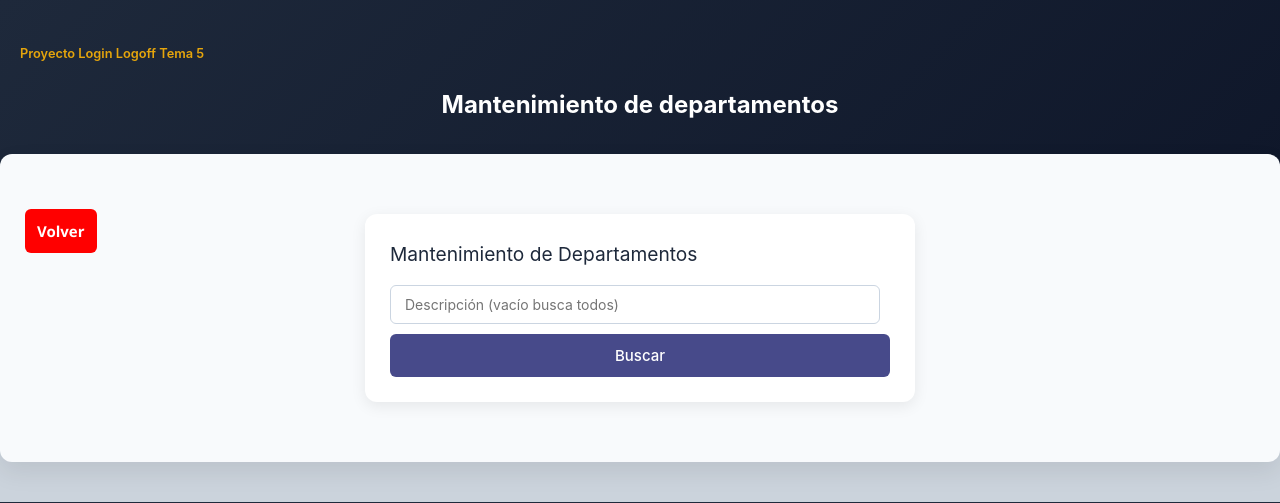
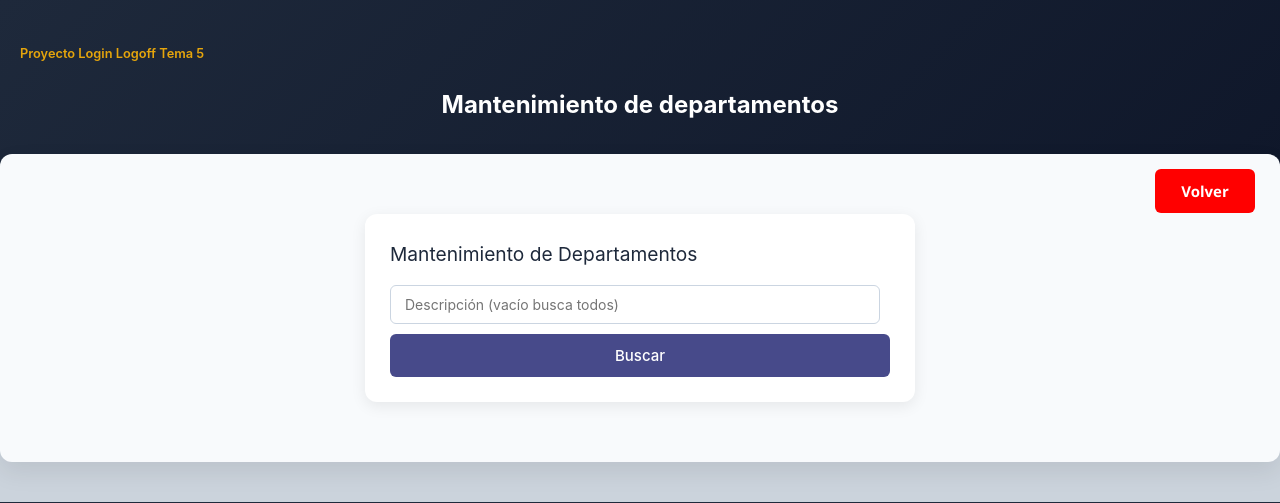
Before and after one commit to juanrivord/JRODWESProyectoLoginLogoffTema5, a PHP site: page /mtoDepartamentos.php in a window 1280 px wide. Shown: the top 503 px of the page. Run offline with PHP 8.4, Linux system fonts and the light colour scheme; the visitor is signed in with stand-in values (Sample User, id 1).

Commit message:
botones de volver cambiados

```diff
--- a/codigoPHP/detalle.php
+++ b/codigoPHP/detalle.php
@@ -29,7 +29,8 @@ if (isset($_REQUEST['btnVolver'])) {
         <style>
             form.volver{
                 position: absolute;
-                left: 0;top: 0;
+                width: 150px;height: 20px;
+                right: 0;top: -40px;
                 background: transparent;
                 box-shadow: none;
 
--- a/codigoPHP/mtoDepartamentos.php
+++ b/codigoPHP/mtoDepartamentos.php
@@ -30,7 +30,8 @@ if (isset($_REQUEST['btnVolver'])) {
         <style>
             form.volver{
                 position: absolute;
-                left: 0;top: 0;
+                width: 150px;height: 20px;
+                right: 0;top: -40px;
                 background: transparent;
                 box-shadow: none;
 
```
